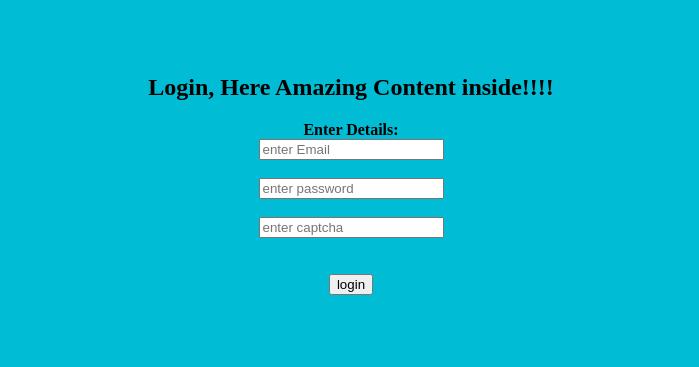
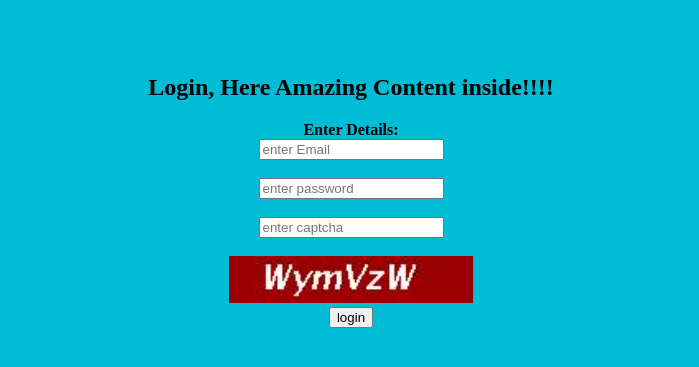
Before and after one commit to karthik03022004/my-info, a plain HTML site: page login.html in a window 1280 px wide. Shown: the part 327-694 px from the top of the page, without its empty margins (289-988 px from the left). Drawn offline with Linux system fonts and the light colour scheme.

Commit message:
Update login.html

```diff
--- a/login.html
+++ b/login.html
@@ -29,7 +29,7 @@
         >
         <br>
         <br>
-        <img src="../tgrtc/captcha.png" alt="">
+        <img src="./captcha.png" alt="">
         <br>
         <input type="submit" value="login">
 
```
